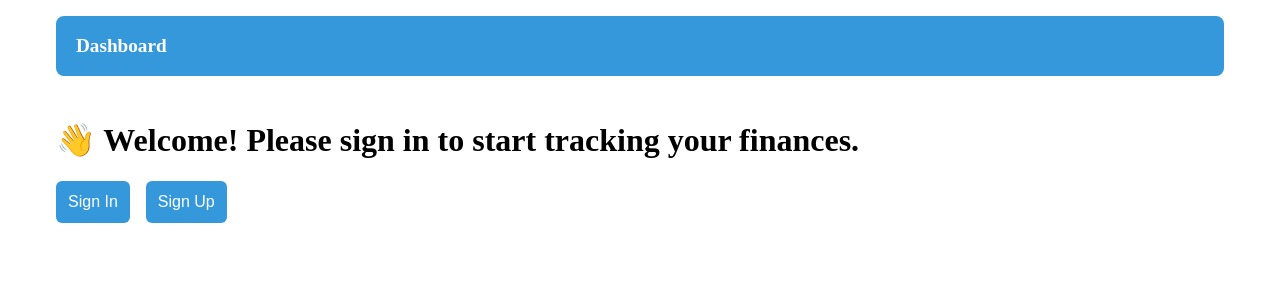
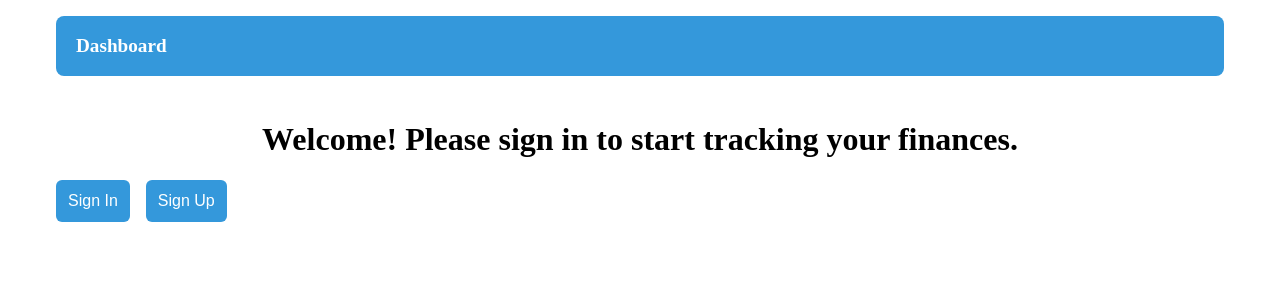
Before and after one commit to vikrant987123/finance-tracker, a React (Vite) app in the folder client/: page / in a window 1280 px wide. Shown: the top 300 px of the page. Built offline with nearby package versions, Linux system fonts and the light colour scheme; no server answers.

Commit message:
heading fix3

```diff
--- a/client/src/pages/dashboard/index.tsx
+++ b/client/src/pages/dashboard/index.tsx
@@ -14,10 +14,10 @@ export const Dashboard = () => {
 
   return (
     <div className="dashboard_container">
-      <h1>
+      <h1 style={{ textAlign: "center" }}>
         {user?.firstName
         ? `Welcome ${user.firstName}! Here are your finances:`
-        : "👋 Welcome! Please sign in to start tracking your finances."}
+        : "Welcome! Please sign in to start tracking your finances."}
       </h1>
 
 
```
